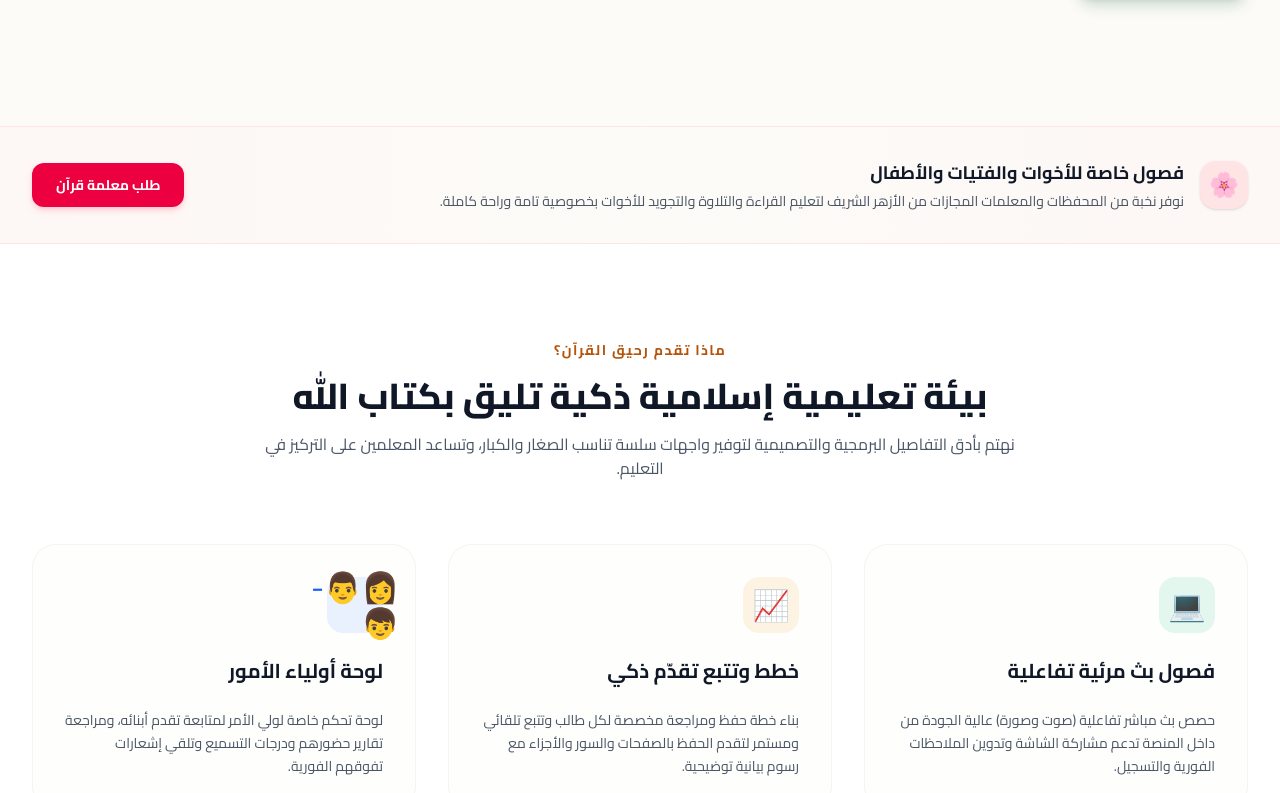
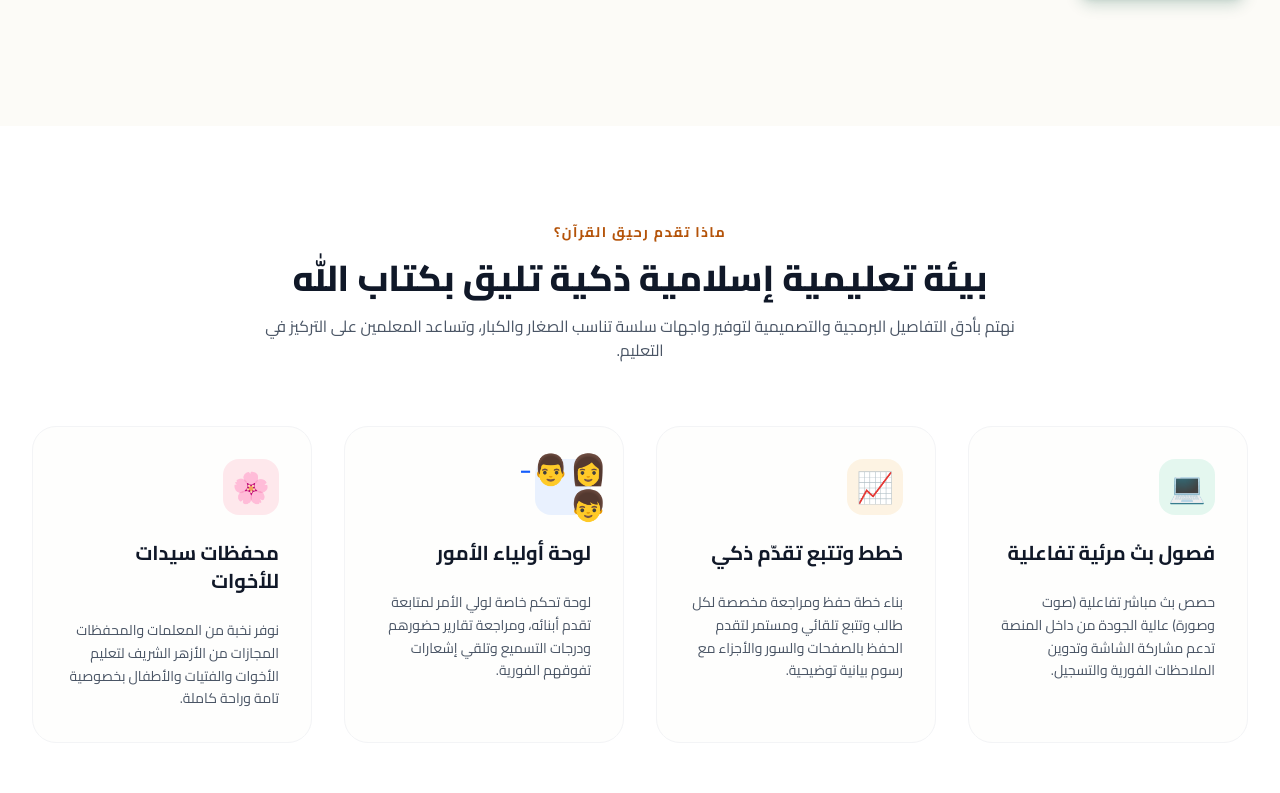
Before and after one commit to nourharfoush/raheeq, a Next.js app in the folder frontend/: page / in a window 1280 px wide. Shown: the part 787-1580 px from the top of the page. Built offline with nearby package versions, Linux system fonts and the light colour scheme.

Commit message:
style(landing): convert female teachers banner to a grid feature card

```diff
--- a/frontend/src/app/page.tsx
+++ b/frontend/src/app/page.tsx
@@ -141,30 +141,6 @@
         </div>
       </section>
 
-      {/* Female Teachers Announcement Banner */}
-      <section className="py-8 bg-gradient-to-r from-rose-50/40 via-cream to-rose-50/40 dark:from-rose-950/10 dark:via-dark-bg dark:to-rose-950/10 border-y border-rose-100 dark:border-rose-950/30 transition-colors">
-        <div className="max-w-7xl mx-auto px-4 sm:px-6 lg:px-8 flex flex-col md:flex-row items-center justify-between gap-6">
-          <div className="flex flex-col md:flex-row items-center gap-4 text-center md:text-right">
-            <div className="w-12 h-12 rounded-2xl bg-rose-100 dark:bg-rose-950 flex items-center justify-center text-rose-600 dark:text-rose-300 text-2xl shrink-0 shadow-sm">
-              🌸
-            </div>
-            <div>
-              <h4 className="font-bold text-lg text-gray-900 dark:text-white">فصول خاصة للأخوات والفتيات والأطفال</h4>
-              <p className="text-sm text-gray-600 dark:text-gray-300 mt-1">
-                نوفر نخبة من المحفظات والمعلمات المجازات من الأزهر الشريف لتعليم القراءة والتلاوة والتجويد للأخوات بخصوصية تامة وراحة كاملة.
-              </p>
-            </div>
-          </div>
-          <div className="shrink-0">
-            <Link
-              href="/auth?tab=register"
-              className="inline-flex items-center gap-2 px-6 py-3 rounded-xl bg-rose-600 hover:bg-rose-700 text-white font-bold text-sm shadow-md shadow-rose-200 dark:shadow-none hover:scale-[1.02] active:scale-[0.98] transition-all"
-            >
-              طلب معلمة قرآن
-            </Link>
-          </div>
-        </div>
-      </section>
 
       {/* Features Section */}
       <section id="features" className="py-24 bg-white dark:bg-gray-900 transition-colors">
@@ -179,7 +155,7 @@
             </p>
           </div>
 
-          <div className="grid md:grid-cols-3 gap-8 mt-16">
+          <div className="grid md:grid-cols-2 lg:grid-cols-4 gap-8 mt-16">
             {/* Feature 1 */}
             <div className="p-8 rounded-3xl border border-gray-100 dark:border-gray-800 bg-cream/30 dark:bg-gray-800/30 space-y-6 hover:shadow-xl hover:scale-[1.01] transition-all">
               <div className="w-14 h-14 rounded-2xl bg-emerald-500/10 text-primary dark:text-emerald-400 flex items-center justify-center text-3xl">💻</div>
@@ -202,6 +178,14 @@
               <h3 className="text-xl font-bold text-gray-900 dark:text-white">لوحة أولياء الأمور</h3>
               <p className="text-sm text-gray-600 dark:text-gray-300 leading-relaxed">
                 لوحة تحكم خاصة لولي الأمر لمتابعة تقدم أبنائه، ومراجعة تقارير حضورهم ودرجات التسميع وتلقي إشعارات تفوقهم الفورية.
+              </p>
+            </div>
+            {/* Feature 4 */}
+            <div className="p-8 rounded-3xl border border-gray-100 dark:border-gray-800 bg-cream/30 dark:bg-gray-800/30 space-y-6 hover:shadow-xl hover:scale-[1.01] transition-all">
+              <div className="w-14 h-14 rounded-2xl bg-rose-500/10 text-rose-600 dark:text-rose-400 flex items-center justify-center text-3xl">🌸</div>
+              <h3 className="text-xl font-bold text-gray-900 dark:text-white">محفظات سيدات للأخوات</h3>
+              <p className="text-sm text-gray-600 dark:text-gray-300 leading-relaxed">
+                نوفر نخبة من المعلمات والمحفظات المجازات من الأزهر الشريف لتعليم الأخوات والفتيات والأطفال بخصوصية تامة وراحة كاملة.
               </p>
             </div>
           </div>
```
